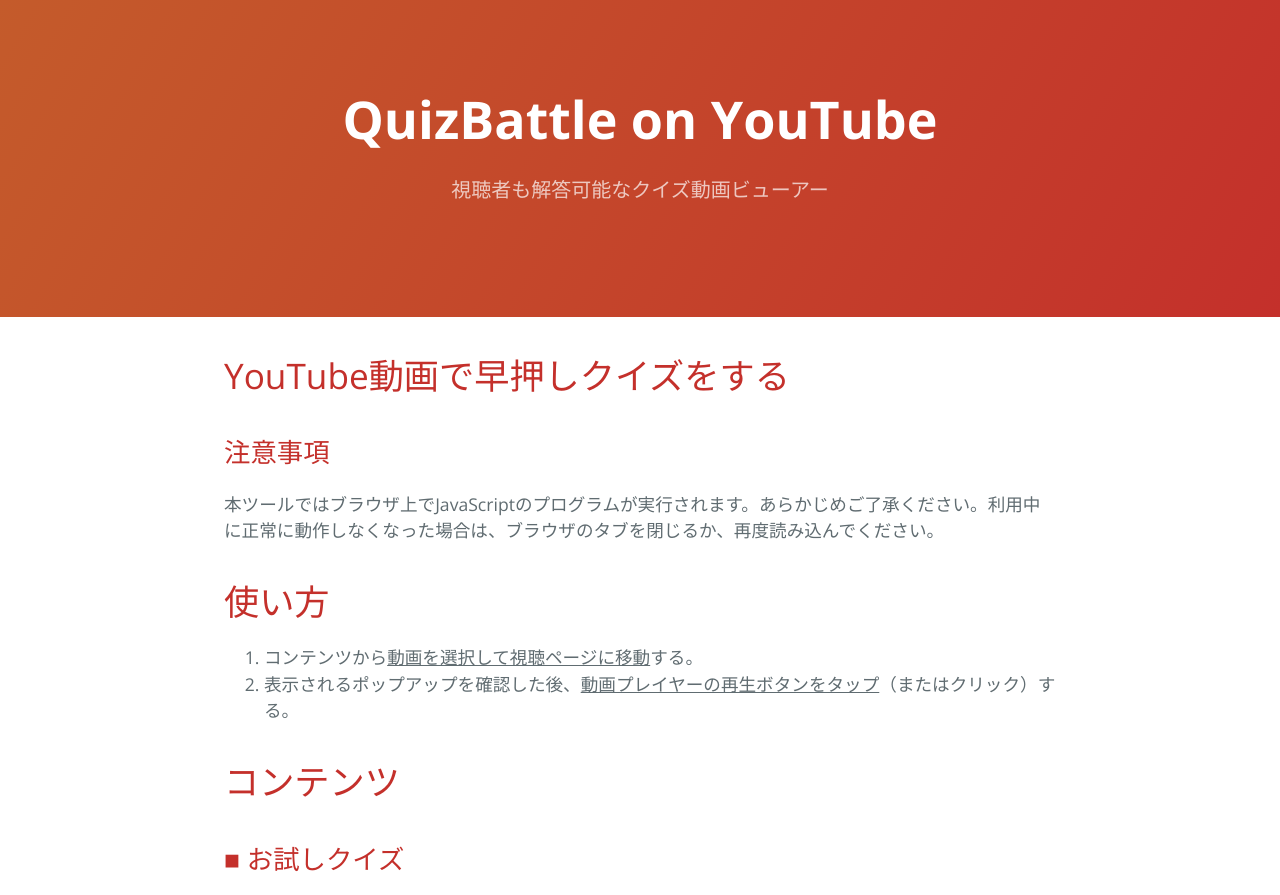
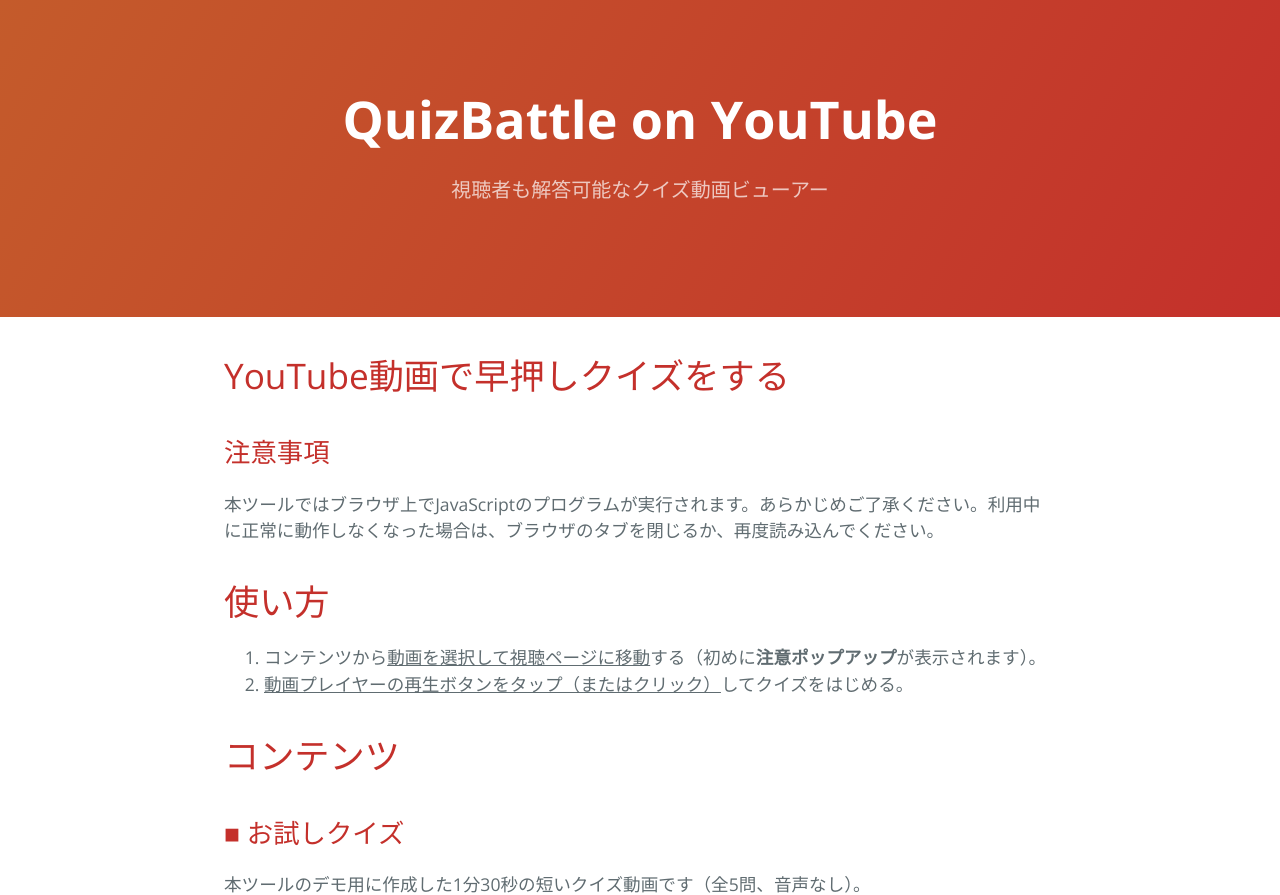
Before and after one commit to t-yokota/quizBattle, a Jekyll site: the page built from docs/index.md, in a window 1280 px wide and 1400 px high. Shown: the top 895 px of the window. Built offline with Jekyll 4.4.1, drawn with Linux system fonts in a browser that asks for light colours; our own code applies the rules of GitHub Pages for plain Markdown files; some of the changed text lies outside the part shown; grey boxes are pictures that could not be loaded.

Commit message:
changed description of content in index.md

```diff
--- a/docs/index.md
+++ b/docs/index.md
@@ -15,8 +15,8 @@
 
 # 使い方
 
-1. コンテンツから<u>動画を選択して視聴ページに移動</u>する。
-1. 表示されるポップアップを確認した後、<u>動画プレイヤーの再生ボタンをタップ</u>（またはクリック）する。
+1. コンテンツから<u>動画を選択して視聴ページに移動</u>する（初めに<b>注意ポップアップ</b>が表示されます）。
+1. <u>動画プレイヤーの再生ボタンをタップ（またはクリック）</u>してクイズをはじめる。
 
 # コンテンツ
 
```
Also changed, not shown: other parts of docs/index.md (+1 -1 lines).
